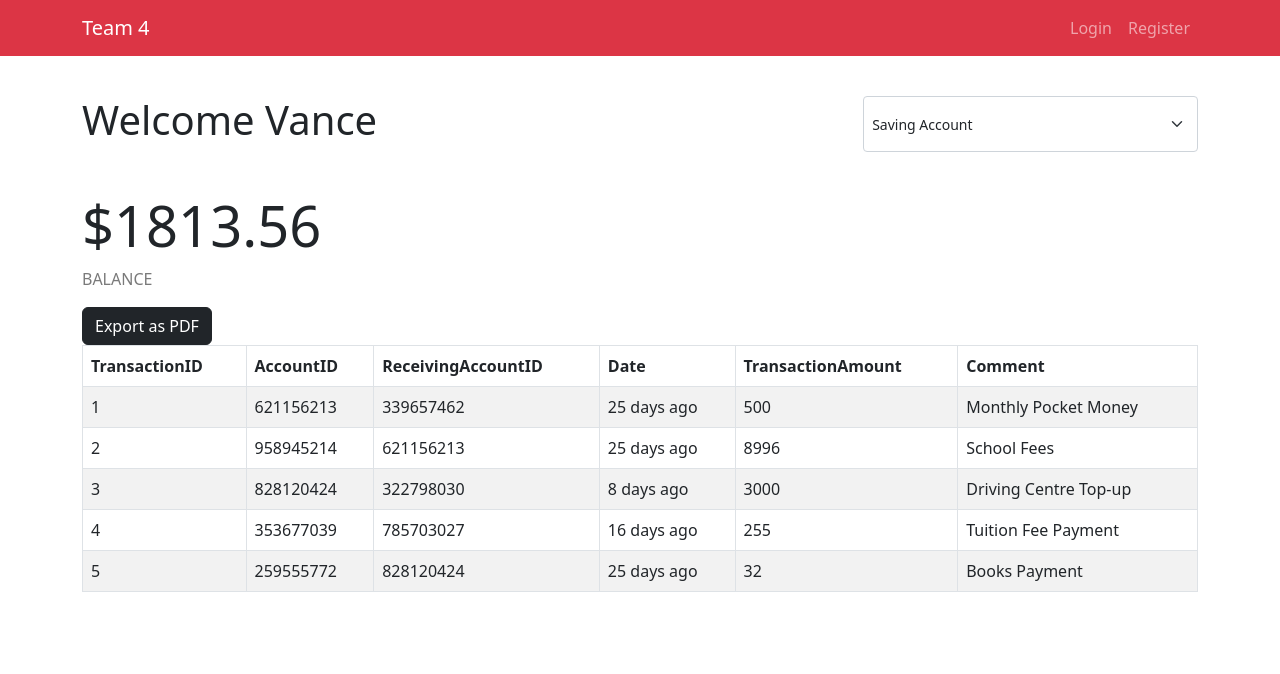
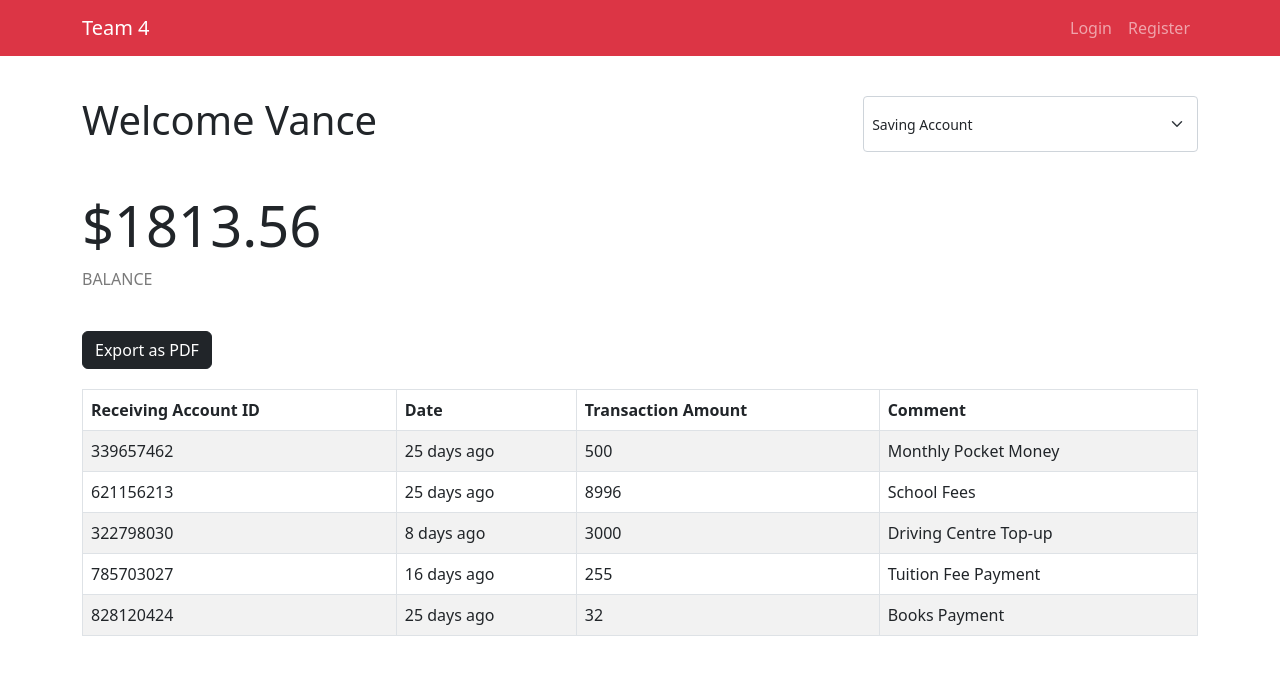
Before and after one commit to findtravishere/tt1_4, a React (Create React App) app in the folder frontend/: page /saving in a window 1280 px wide. Shown: the top 674 px of the page. Built offline with nearby package versions, Linux system fonts and the light colour scheme.

Commit message:
Tidied up Table top margins

```diff
--- a/frontend/src/components/TransactionsTable.js
+++ b/frontend/src/components/TransactionsTable.js
@@ -128,31 +128,29 @@ export const TransactionTable = () => {
     // 	))}
     // </div>
 
-    <>
+    <div style={{ marginTop: 40 }}>
       <div className="col-md-12 "></div>
-
       <div className="col-md-8 ">
         <Button variant="dark" onClick={() => exportPDF()}>
           Export as PDF
         </Button>
       </div>
-
-      <Table striped bordered hover>
+      <Table striped bordered hover style={{ marginTop: 20 }}>
         <thead>
           <tr>
-            <th>TransactionID</th>
-            <th>AccountID</th>
-            <th>ReceivingAccountID</th>
+            {/* <th>TransactionID</th> */}
+            {/* <th>AccountID</th> */}
+            <th>Receiving Account ID</th>
             <th>Date</th>
-            <th>TransactionAmount</th>
+            <th>Transaction Amount</th>
             <th>Comment</th>
           </tr>
         </thead>
         <tbody>
           {transactions.map((item) => (
             <tr key={item.TransactionID}>
-              <td>{item.TransactionID}</td>
-              <td>{item.AccountID}</td>
+              {/* <td>{item.TransactionID}</td> */}
+              {/* <td>{item.AccountID}</td> */}
               <td>{item.ReceivingAccountID}</td>
               <td>
                 {formatDistanceToNow(new Date(item.Date), { addSuffix: true })}
@@ -163,6 +161,6 @@ export const TransactionTable = () => {
           ))}
         </tbody>
       </Table>
-    </>
+    </div>
   );
 };
--- a/frontend/src/routes/current.js
+++ b/frontend/src/routes/current.js
@@ -1,11 +1,11 @@
 import Balance from "../components/Balance";
-// import TransactionsTable from "../components/TransactionsTable";
+import { TransactionTable } from "../components/TransactionsTable";
 
 const Current = () => {
   return (
     <div style={{ marginTop: 20 }}>
       <Balance amount="954.20" />
-      {/* <TransactionsTable /> */}
+      <TransactionTable />
     </div>
   );
 };
--- a/frontend/src/routes/multiplier.js
+++ b/frontend/src/routes/multiplier.js
@@ -1,9 +1,11 @@
 import Balance from "../components/Balance";
+import { TransactionTable } from "../components/TransactionsTable";
 
 const Multiplier = () => {
   return (
     <div style={{ marginTop: 20 }}>
       <Balance amount="776.85" />
+      <TransactionTable />
     </div>
   );
 };
```
